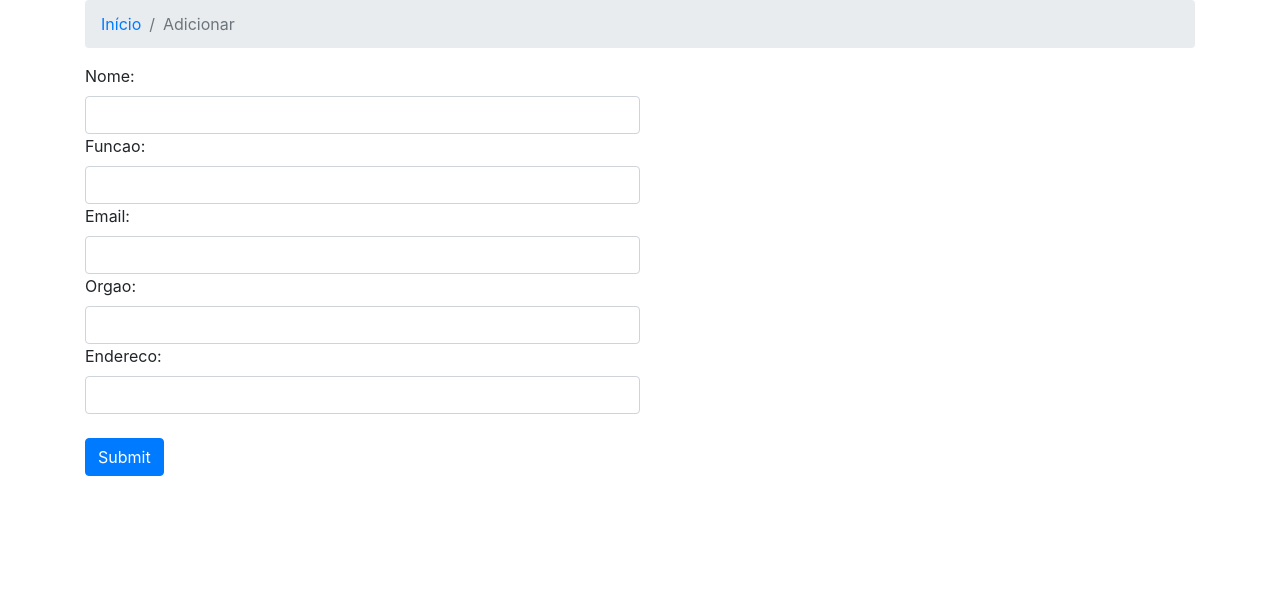
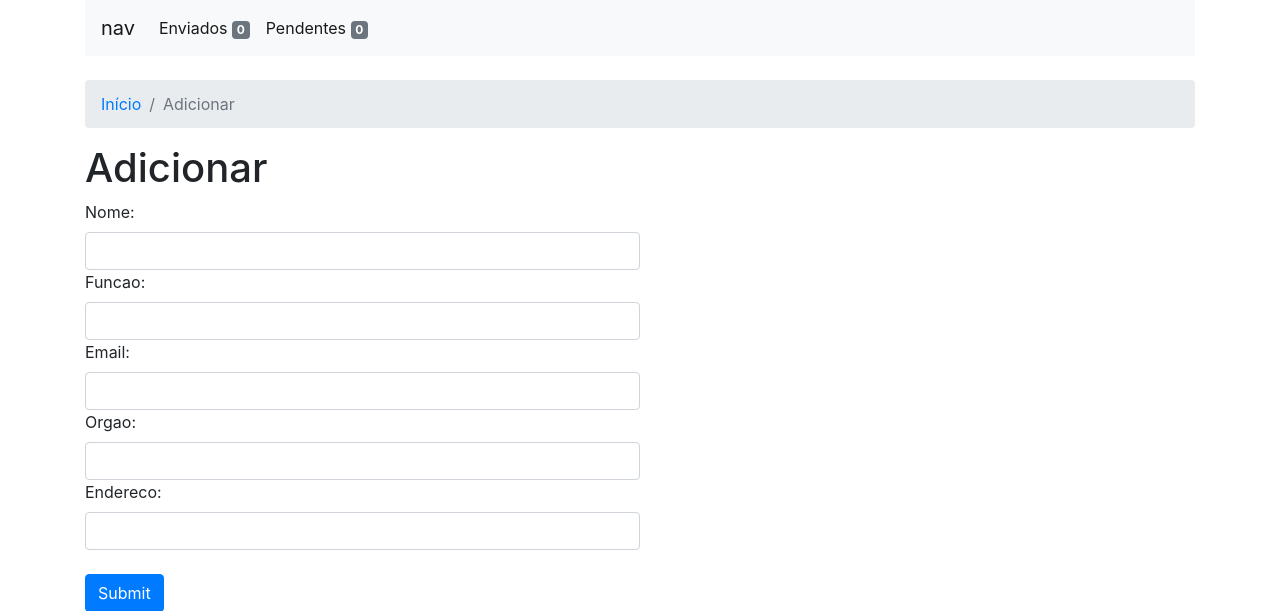
Before and after one commit to eric3119/sistema-etiquetas-django, a Django app: page /create/ in a window 1280 px wide. Shown: the top 611 px of the page. Run offline with Django 3.2, Linux system fonts and the light colour scheme; data that the repository does not hold is empty; some libraries are stand-ins or nearby versions.

Commit message:
update form

```diff
--- a/etiquetas/templates/etiq_form.html
+++ b/etiquetas/templates/etiq_form.html
@@ -10,13 +10,35 @@
     <script src="main.js"></script>
 </head>
 <body>
+    <header class="container">
+        <nav class="navbar navbar-expand-lg navbar-light bg-light">
+            <span class="navbar-brand">nav</span>
+            <button class="navbar-toggler" type="button" data-toggle="collapse" data-target="#navbarNavAltMarkup" aria-controls="navbarNavAltMarkup" aria-expanded="false" aria-label="Toggle navigation">
+                <span class="navbar-toggler-icon"></span>
+            </button>
+            <div class="collapse navbar-collapse" id="navbarNavAltMarkup">
+                <div class="navbar-nav">
+                <a class="nav-item nav-link active" href="{% url 'envios' %}">
+                    Enviados <span class="badge badge-secondary">{{count_enviados}}</span>
+                </a>
+                <a class="nav-item nav-link active" href="{% url 'pendentes' %}">
+                    Pendentes
+                    <span class="badge badge-secondary">{{count_pendentes}}</span>
+                </a>
+                <a class="nav-item nav-link active" href="{% url 'criar' %}"><i class="fas fa-plus"></i></a>
+                </div>
+            </div>
+        </nav>
+    </header>
     <div class="container">
+        <br>
         <nav aria-label="breadcrumb">
             <ol class="breadcrumb">
                 <li class="breadcrumb-item"><a href="{% url 'home' %}">Início</a></li>
                 <li class="breadcrumb-item active" aria-current="page">{{ title }}</li>
             </ol>
         </nav>
+        <h1>{{ title }}</h1>
         <form action="" method="post">
             <div class="form-group">
                 {% csrf_token %}
--- a/etiquetas/views.py
+++ b/etiquetas/views.py
@@ -100,6 +100,14 @@ def delete_etiq(request, id_etiq):
 
 def create_etiq(request):
 
+    count_enviados = len(Etiqueta.objects.exclude(data_gerado=None))
+    count_pendentes = 0
+
+    try:
+        count_pendentes = len(Etiqueta.objects.filter(data_gerado=None))
+    except Etiqueta.DoesNotExist:
+        pass
+
     if request.method == 'POST':
         form = EtiqForm(request.POST)
 
@@ -112,7 +120,9 @@ def create_etiq(request):
 
     return render(request, 'etiq_form.html', {
         'form': form,
-        'title': 'Adicionar'
+        'title': 'Adicionar',
+        'count_enviados': count_enviados,
+        'count_pendentes': count_pendentes,
     })
 
 def update_etiq(request, id_etiq):
```
